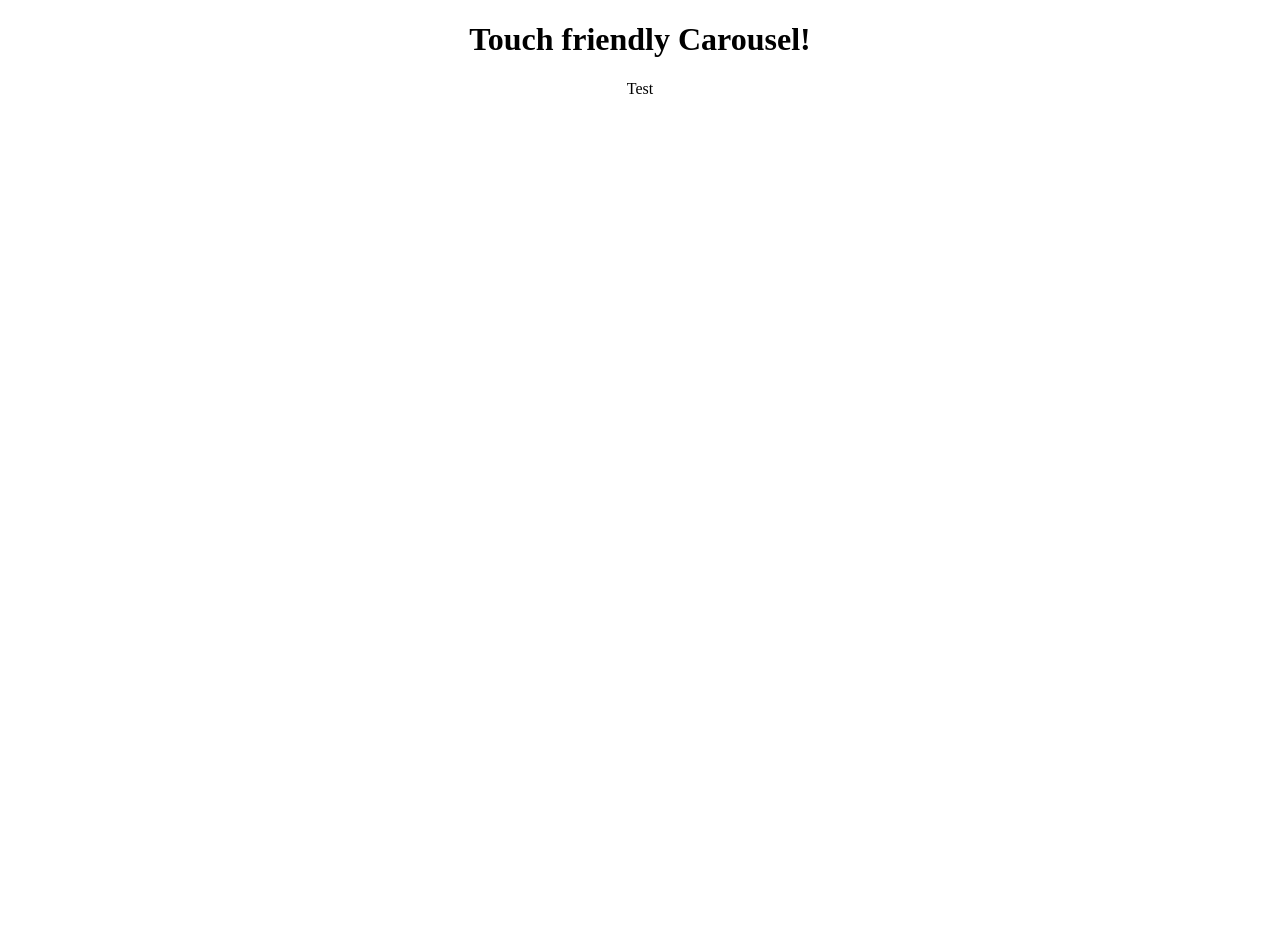
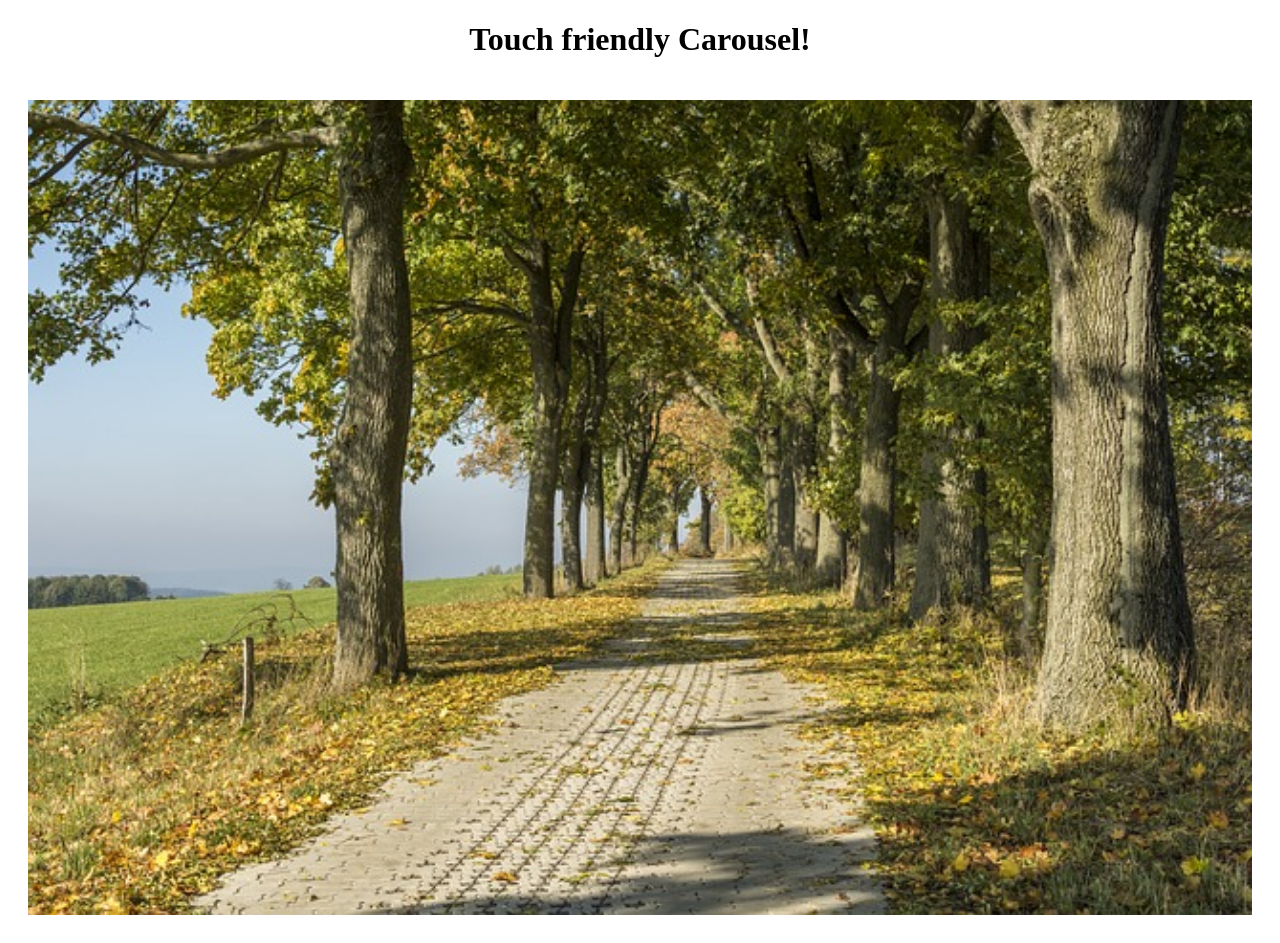
Before and after one commit to enriplaso/a2carousel, an Angular app in the folder a2carousel/: page / in a window 1280 px wide. Before the commit the page ends 800 px from the top, so only its background shows below. Built offline with nearby package versions, Linux system fonts and the light colour scheme.

Commit message:
main styles added

```diff
--- a/a2carousel/src/app/app.component.ts
+++ b/a2carousel/src/app/app.component.ts
@@ -12,10 +12,10 @@ export class AppComponent {
 
   constructor() {
     this.items = [];
-    this.items[0] = {title:"Image 1", url:""};
-    this.items[0] = {title:"Image 2", url:""};
-    this.items[0] = {title:"Image 3", url:""};
-    this.items[0] = {title:"Image 4", url:""};
+    this.items[0] = {title:"Image 1", url:"../assets/image1.jpg"};
+    this.items[1] = {title:"Image 2", url:"../assets/image2.jpg"};
+    this.items[2] = {title:"Image 3", url:"../assets/image3.jpg"};
+    this.items[3] = {title:"Image 4", url:"../assets/image4.jpg"};
 
   }
 
--- a/a2carousel/src/app/carousel/carousel.component.css
+++ b/a2carousel/src/app/carousel/carousel.component.css
@@ -1,4 +1,21 @@
 .carousel-container{
     margin: 0 auto;
     width: 100%;
+    overflow: hidden;
 }
+.carousel-wrapper{
+    display: flex;
+    width:600%;  /*the 100 * number of images*/
+    overflow:hidden;
+}
+.carousel-item{
+    float:left;
+    width: 100%;
+    padding: 20px;
+    margin: 0 auto;
+}
+img{
+    display:block;
+    width:100%;
+    max-width:100%;
+}
--- a/a2carousel/src/app/carousel/carousel.component.html
+++ b/a2carousel/src/app/carousel/carousel.component.html
@@ -1,11 +1,13 @@
 <div class="carousel-container">
     <div class="carousel-wrapper">
          <div class="carousel-item duplicate-left">
+           <img src="{{items[0].url}}"/>
         </div>
-        <div class="carousel-item">
+        <div *ngFor="let item of items" class="carousel-item">
+           <img src="{{item.url}}"/>
         </div>
         <div class="carousel-item duplicate-rigth">
-          Test
+         <img src="{{items[items.length-1].url}}"/>
         </div>
     </div>
 </div>
```
Also changed, not shown: a2carousel/src/assets/image2.jpg (renamed from a2carousel/src/assets/mage2.jpg).
